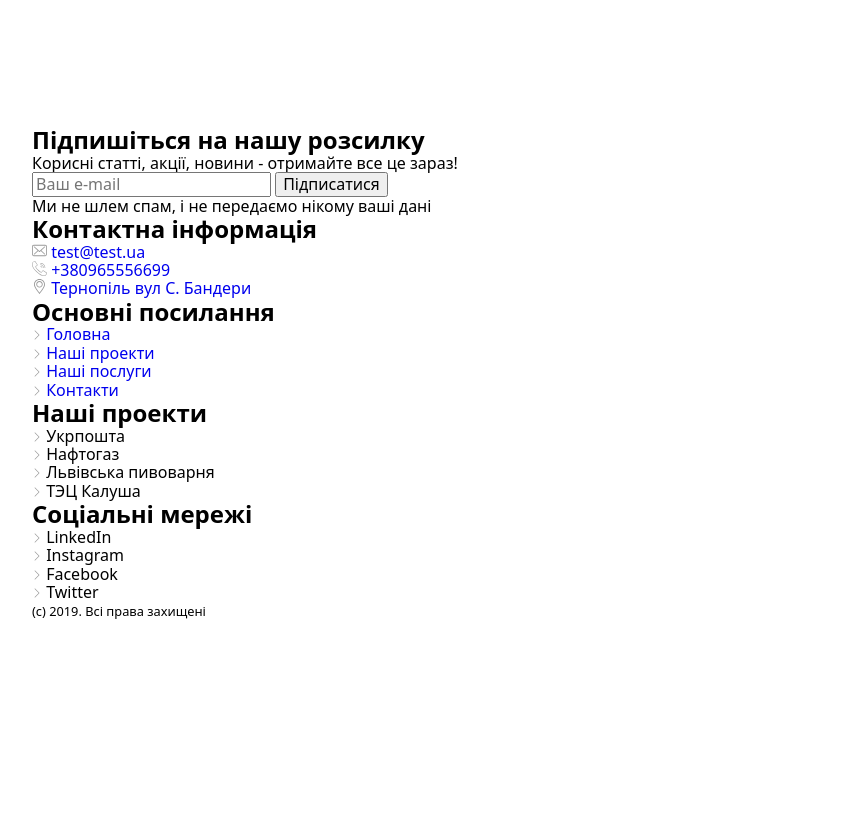
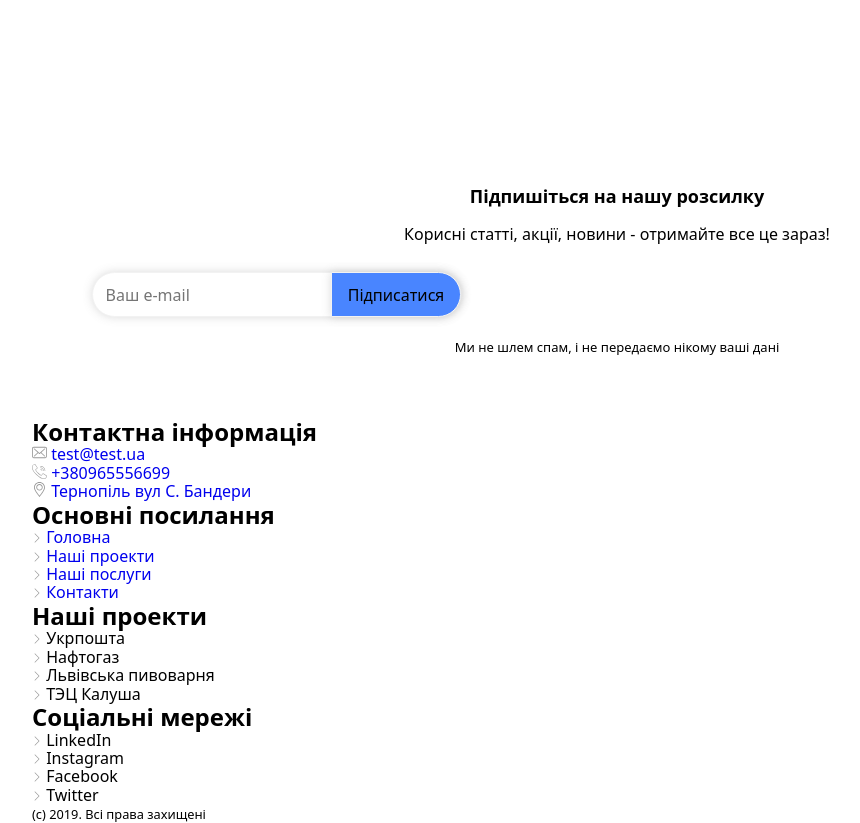
Before and after one commit to Anonymusm/it-studio, a plain HTML site: page index.html in a window 1280 px wide. Shown: the part 4680-5503 px from the top of the page, without its empty margins (23-883 px from the left). Before the commit the page ends 5300 px from the top, so only its background shows below. Drawn offline with nearby package versions, Linux system fonts and the light colour scheme.

Commit message:
Зробив секцію з формою

```diff
--- a/index.html
+++ b/index.html
@@ -259,7 +259,7 @@
               <input
                 type="email"
                 placeholder="Ваш e-mail"
-                cubscribe-form__input
+                class="cubscribe-form__input"
               />
             </label>
             <button type="button" class="cubscribe-form__button">
--- /dev/null
+++ b/scss/components/_subscribe.scss
@@ -0,0 +1,63 @@
+.subscribe {
+    padding-top: 60px;
+    padding-bottom: 60px;
+}
+.cubscribe__title {
+    font-family: var(--font-family);
+font-weight: 600;
+font-size: 18px;
+text-align: center;
+color: #000;
+margin-bottom: 15px;
+}
+.cubscribe__text {
+ font-family: var(--font-family);
+font-weight: 400;
+font-size: 16px;
+line-height: 158%;
+text-align: center;
+color: var(--grey);
+margin-bottom: 25px;
+}
+.cubscribe-form {
+    width: 489px;
+    height: 45px;
+    position: relative;
+     margin-bottom: 20px;
+}
+.cubscribe-form__label {
+
+}
+.cubscribe-form__input {
+   width: 370px;
+    height: 45px;
+    /* position: relative; */
+    display: block;
+    margin: 0 auto;
+    border-radius: 30px;
+    border: 1px solid #f2f2f2;
+    box-shadow: 0 0 10px 0 rgba(111, 111, 111, 0.25);
+    background: #fff;
+    padding-left: 13px;
+
+}
+.cubscribe-form__button {
+    border-radius: 0 30px 30px 0;
+    width: 130px;
+    height: 45px;
+    box-shadow: 0 0 10px 0 rgba(111, 111, 111, 0.25);
+    background-color: #4985ff;
+    border: 1px solid #f2f2f2;
+    position: absolute;
+    top: 0;
+    right: 60px;
+
+}
+.cubscribe__desc {
+    font-family: var(--font-family);
+font-weight: 400;
+font-size: 13px;
+line-height: 158%;
+text-align: center;
+color: var(--grey);
+}
--- a/scss/main.scss
+++ b/scss/main.scss
@@ -6,3 +6,4 @@
 @import './components/projects';
 @import './components/specific';
 @import "./components/video";
+@import "./components/subscribe";
```
Also changed, not shown: css/main.css, css/main.min.css, 2 other files.
